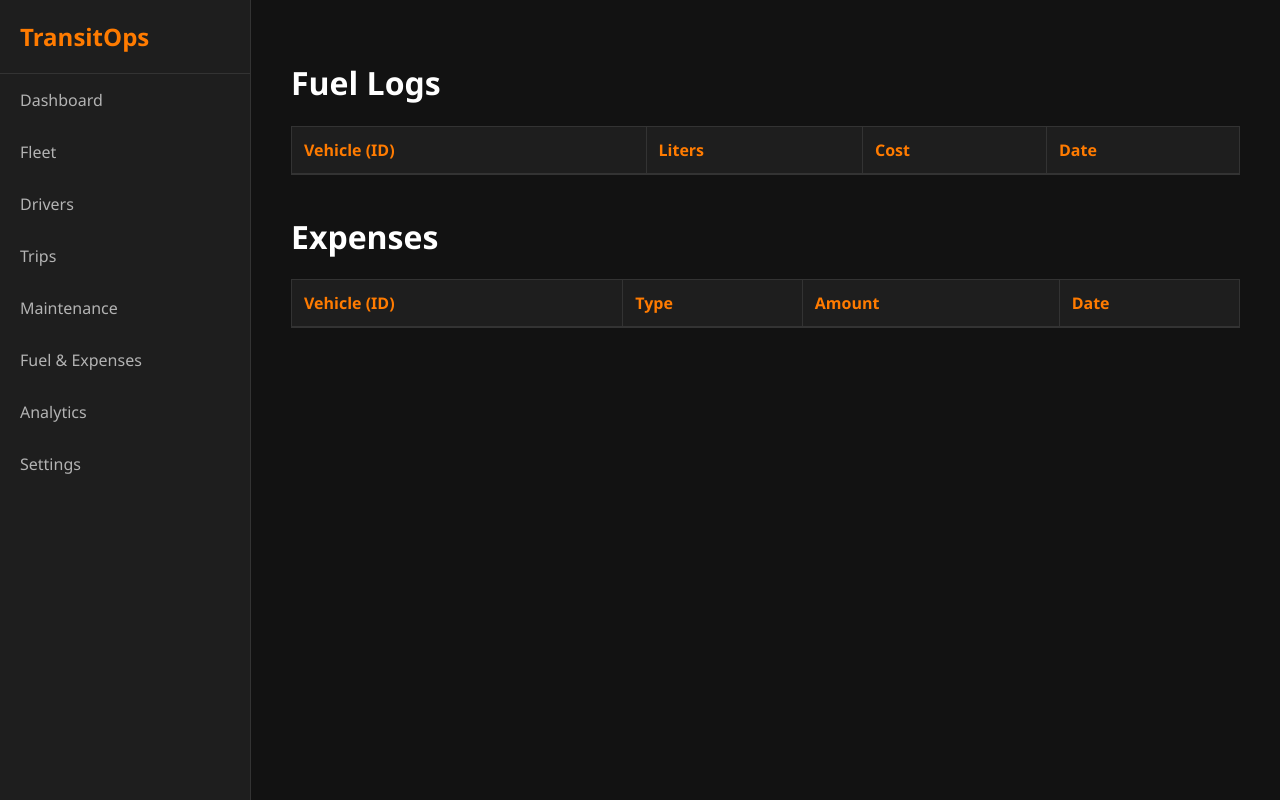
After one commit to ManyaSaipradeep/transitops-odoo, a FastAPI app: template transitops/templates/fuel_expenses.html in a window 1280 px wide. The commit adds this page. Run offline with FastAPI, Linux system fonts and the light colour scheme; the template is opened without the code that fills it, so the values that code supplies are empty.

Commit message:
last stage

```diff
--- a/transitops/main.py
+++ b/transitops/main.py
@@ -44,3 +44,89 @@ async def dashboard_page(request: Request, db: Session = Depends(get_db)):
     data = get_dashboard(db=db, current_user=current_user)
 
     return templates.TemplateResponse(request=request, name="dashboard.html", context=data)
+
+from routers.analytics import get_fuel_efficiency, get_vehicle_roi
+
+@app.get("/fleet")
+async def fleet_page(request: Request, db: Session = Depends(get_db)):
+    try:
+        credentials = await oauth2_scheme(request)
+        current_user = get_current_user(request=request, credentials=credentials, db=db)
+    except HTTPException:
+        return RedirectResponse(url="/", status_code=status.HTTP_302_FOUND)
+
+    vehicles = db.query(models.fleet.Vehicle).all()
+    return templates.TemplateResponse(request=request, name="fleet.html", context={"vehicles": vehicles})
+
+@app.get("/drivers-page")
+async def drivers_page(request: Request, db: Session = Depends(get_db)):
+    try:
+        credentials = await oauth2_scheme(request)
+        current_user = get_current_user(request=request, credentials=credentials, db=db)
+    except HTTPException:
+        return RedirectResponse(url="/", status_code=status.HTTP_302_FOUND)
+
+    drivers = db.query(models.fleet.Driver).all()
+    return templates.TemplateResponse(request=request, name="drivers.html", context={"drivers": drivers})
+
+@app.get("/trips-page")
+async def trips_page(request: Request, db: Session = Depends(get_db)):
+    try:
+        credentials = await oauth2_scheme(request)
+        current_user = get_current_user(request=request, credentials=credentials, db=db)
+    except HTTPException:
+        return RedirectResponse(url="/", status_code=status.HTTP_302_FOUND)
+
+    trips = db.query(models.operations.Trip).all()
+    return templates.TemplateResponse(request=request, name="trips.html", context={"trips": trips})
+
+@app.get("/maintenance-page")
+async def maintenance_page(request: Request, db: Session = Depends(get_db)):
+    try:
+        credentials = await oauth2_scheme(request)
+        current_user = get_current_user(request=request, credentials=credentials, db=db)
+    except HTTPException:
+        return RedirectResponse(url="/", status_code=status.HTTP_302_FOUND)
+
+    logs = db.query(models.fleet.MaintenanceLog).all()
+    return templates.TemplateResponse(request=request, name="maintenance.html", context={"logs": logs})
+
+@app.get("/fuel-expenses-page")
+async def fuel_expenses_page(request: Request, db: Session = Depends(get_db)):
+    try:
+        credentials = await oauth2_scheme(request)
+        current_user = get_current_user(request=request, credentials=credentials, db=db)
+    except HTTPException:
+        return RedirectResponse(url="/", status_code=status.HTTP_302_FOUND)
+
+    fuel_logs = db.query(models.operations.FuelLog).all()
+    expenses = db.query(models.operations.Expense).all()
+    return templates.TemplateResponse(request=request, name="fuel_expenses.html", context={"fuel_logs": fuel_logs, "expenses": expenses})
+
+@app.get("/analytics-page")
+async def analytics_page(request: Request, db: Session = Depends(get_db)):
+    try:
+        credentials = await oauth2_scheme(request)
+        current_user = get_current_user(request=request, credentials=credentials, db=db)
+    except HTTPException:
+        return RedirectResponse(url="/", status_code=status.HTTP_302_FOUND)
+
+    dashboard_data = get_dashboard(db=db, current_user=current_user)
+    fuel_efficiency_data = get_fuel_efficiency(db=db, current_user=current_user)
+    vehicle_roi_data = get_vehicle_roi(db=db, current_user=current_user)
+
+    return templates.TemplateResponse(request=request, name="analytics.html", context={
+        "fleet_utilization_pct": dashboard_data["fleet_utilization_pct"],
+        "fuel_efficiency": fuel_efficiency_data,
+        "vehicle_roi": vehicle_roi_data
+    })
+
+@app.get("/settings-page")
+async def settings_page(request: Request, db: Session = Depends(get_db)):
+    try:
+        credentials = await oauth2_scheme(request)
+        current_user = get_current_user(request=request, credentials=credentials, db=db)
+    except HTTPException:
+        return RedirectResponse(url="/", status_code=status.HTTP_302_FOUND)
+
+    return templates.TemplateResponse(request=request, name="settings.html", context={"user": current_user})
--- a/transitops/templates/base.html
+++ b/transitops/templates/base.html
@@ -15,14 +15,14 @@
             </div>
             <nav class="sidebar-nav">
                 <ul>
-                    <li><a href="#">Dashboard</a></li>
-                    <li><a href="#">Fleet</a></li>
-                    <li><a href="#">Drivers</a></li>
-                    <li><a href="#">Trips</a></li>
-                    <li><a href="#">Maintenance</a></li>
-                    <li><a href="#">Fuel & Expenses</a></li>
-                    <li><a href="#">Analytics</a></li>
-                    <li><a href="#">Settings</a></li>
+                    <li><a href="/dashboard">Dashboard</a></li>
+                    <li><a href="/fleet">Fleet</a></li>
+                    <li><a href="/drivers-page">Drivers</a></li>
+                    <li><a href="/trips-page">Trips</a></li>
+                    <li><a href="/maintenance-page">Maintenance</a></li>
+                    <li><a href="/fuel-expenses-page">Fuel & Expenses</a></li>
+                    <li><a href="/analytics-page">Analytics</a></li>
+                    <li><a href="/settings-page">Settings</a></li>
                 </ul>
             </nav>
         </aside>
--- /dev/null
+++ b/transitops/templates/fuel_expenses.html
@@ -0,0 +1,75 @@
+{% extends "base.html" %}
+
+{% block content %}
+<style>
+    .data-table {
+        width: 100%;
+        border-collapse: collapse;
+        margin-top: 20px;
+        background-color: var(--bg-card);
+    }
+    .data-table th, .data-table td {
+        border: 1px solid var(--border-color);
+        padding: 12px;
+        text-align: left;
+    }
+    .data-table th {
+        color: var(--accent-orange);
+        border-bottom: 2px solid var(--border-color);
+    }
+    .page-container {
+        width: 100%;
+        padding: 20px;
+        align-self: flex-start;
+    }
+    .section-title {
+        margin-top: 40px;
+    }
+</style>
+
+<div class="page-container">
+    <h1>Fuel Logs</h1>
+    <table class="data-table">
+        <thead>
+            <tr>
+                <th>Vehicle (ID)</th>
+                <th>Liters</th>
+                <th>Cost</th>
+                <th>Date</th>
+            </tr>
+        </thead>
+        <tbody>
+            {% for log in fuel_logs %}
+            <tr>
+                <td>{{ log.vehicle_id }}</td>
+                <td>{{ log.liters }}</td>
+                <td>${{ log.cost }}</td>
+                <td>{{ log.date }}</td>
+            </tr>
+            {% endfor %}
+        </tbody>
+    </table>
+
+    <h1 class="section-title">Expenses</h1>
+    <table class="data-table">
+        <thead>
+            <tr>
+                <th>Vehicle (ID)</th>
+                <th>Type</th>
+                <th>Amount</th>
+                <th>Date</th>
+            </tr>
+        </thead>
+        <tbody>
+            {% for expense in expenses %}
+            <tr>
+                <td>{{ expense.vehicle_id }}</td>
+                <td>{{ expense.type }}</td>
+                <td>${{ expense.amount }}</td>
+                <td>{{ expense.date }}</td>
+            </tr>
+            {% endfor %}
+        </tbody>
+    </table>
+</div>
+{% endblock %}
```
Also changed, not shown: transitops/templates/analytics.html (added, +79 -0 lines), transitops/templates/drivers.html (added, +56 -0 lines), transitops/templates/fleet.html (added, +56 -0 lines), transitops/templates/maintenance.html (added, +52 -0 lines), transitops/templates/settings.html (added, +50 -0 lines), transitops/templates/trips.html (added, +56 -0 lines).
